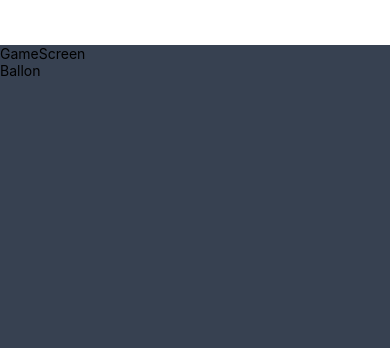
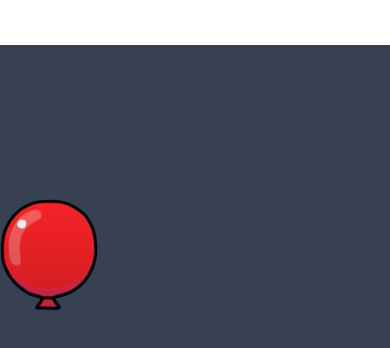
Before and after one commit to Joe-Moussally/Jerrys-Boring-Game, a React Native app: screen / in a window 390 px wide. Shown: the top 348 px of the page. Built offline with nearby package versions, Linux system fonts and the light colour scheme.

Commit message:
Adjusting balloon width component based on screen width

```diff
--- a/components/game_components/Ballon.js
+++ /dev/null
@@ -1,12 +0,0 @@
-import { View, Text } from 'react-native'
-import React from 'react'
-
-const Ballon = () => {
-  return (
-    <View>
-      <Text>Ballon</Text>
-    </View>
-  )
-}
-
-export default Ballon
--- /dev/null
+++ b/components/game_components/Balloon.js
@@ -0,0 +1,19 @@
+import { View, Text, Image, TouchableWithoutFeedback, Alert, Dimensions } from 'react-native'
+import React from 'react'
+
+const Balloon = () => {
+
+  return (
+    <TouchableWithoutFeedback
+     onPress={() => Alert.alert('ALL')}
+    >
+      <Image
+      style={{resizeMode:'contain',width:Dimensions.get('window').width/4}}
+        className={`absolute`}
+        source={require('../../assets/game_assets/balloon.png')}
+      />
+    </TouchableWithoutFeedback>
+  )
+}
+
+export default Balloon
--- a/screens/GameScreen.js
+++ b/screens/GameScreen.js
@@ -2,13 +2,12 @@ import { View, Text } from 'react-native'
 import React from 'react'
 
 //components export
-import Ballon from '../components/game_components/Ballon'
+import Balloon from '../components/game_components/Balloon'
 
 const GameScreen = () => {
   return (
-    <View className="bg-gray-700 flex-1">
-      <Text className="">GameScreen</Text>
-      <Ballon />
+    <View className="bg-gray-700 flex-1 relative">
+      <Balloon />
     </View>
   )
 }
```
